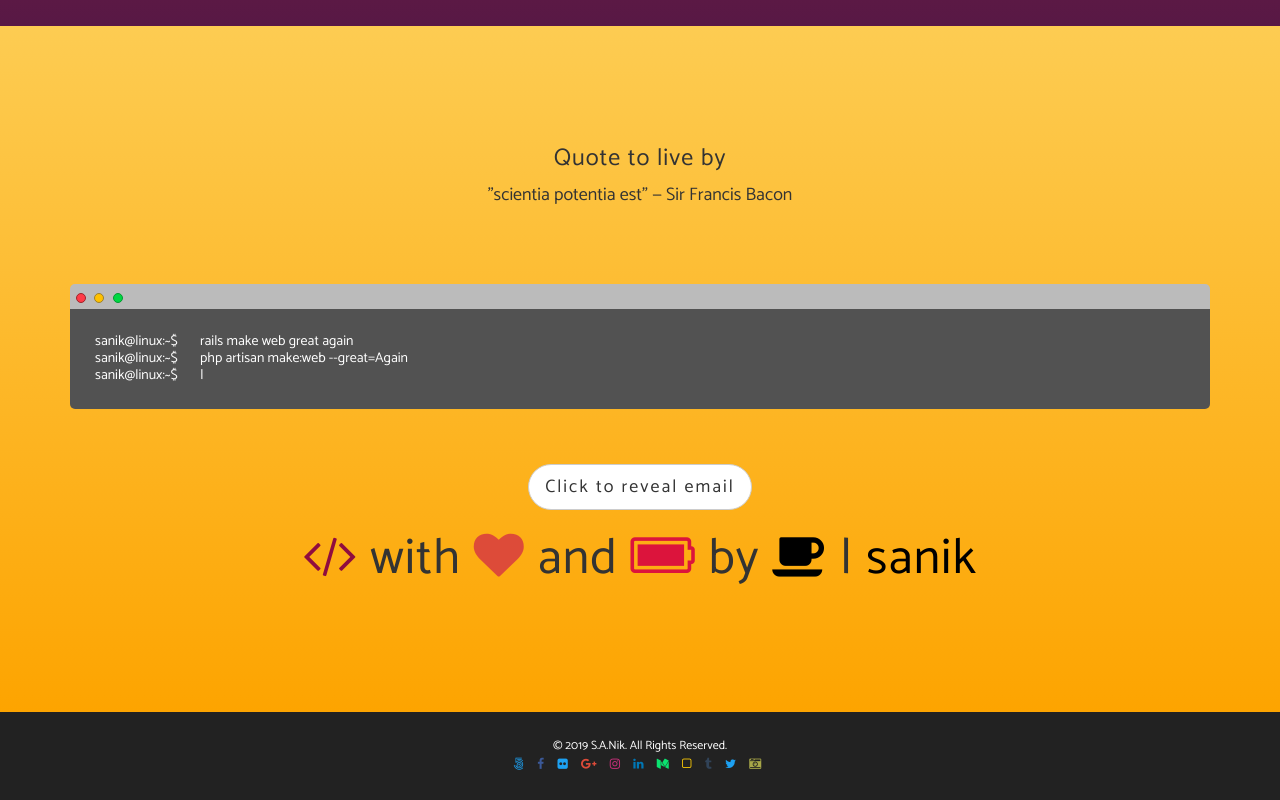
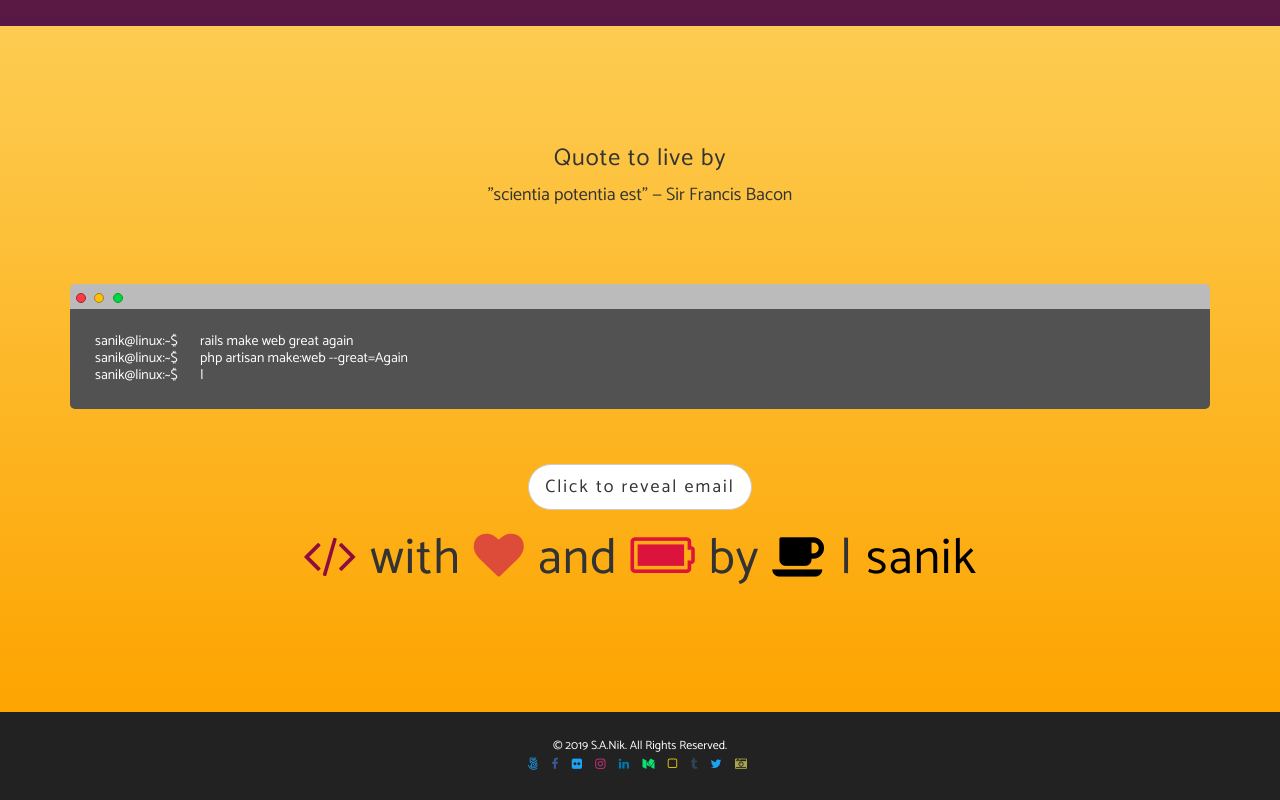
Before and after one commit to sanikkenway/sanikkenway.github.io, a website: page index.html in a window 1280 px wide. Shown: the part 4275-5075 px from the top of the page. Drawn offline with nearby package versions, Linux system fonts and the light colour scheme.

Commit message:
update social

```diff
--- a/index.html
+++ b/index.html
@@ -285,15 +285,14 @@
             <p>&copy; <span id="current-year"></span> S.A.Nik. All Rights Reserved.</p>
             <ul class="list-inline">
                 <li><a href="https://500px.com/sanik" class="fa fa-500px" target="_blank"></a></li>
-				<li><a href="https://www.facebook.com/sanik90" class="fa fa-facebook" target="_blank"></a></li>
+				<li><a href="https://www.facebook.com/sanikkenway" class="fa fa-facebook" target="_blank"></a></li>
 				<li><a href="https://www.flickr.com/photos/sanik" class="fa fa-flickr" target="_blank"></a></li>
-				<li><a href="https://plus.google.com/u/0/+NikSaifulAnuar" class="fa fa-google-plus" target="_blank"></a></li>
-				<li><a href="https://instagram.com/sanik90" class="fa fa-instagram" target="_blank"></a></li>
-                <li><a href="https://www.linkedin.com/in/sanik90" class="fa fa-linkedin" target="_blank"></a></li>
-				<li><a href="https://medium.com/@sanik90" class="fa fa-medium" target="_blank"></a></li>
+				<li><a href="https://instagram.com/sanikkenway" class="fa fa-instagram" target="_blank"></a></li>
+                <li><a href="https://www.linkedin.com/in/sanikkenway" class="fa fa-linkedin" target="_blank"></a></li>
+				<li><a href="https://medium.com/@sanikkenway" class="fa fa-medium" target="_blank"></a></li>
 				<li><a href="https://members.nationalgeographic.com/773926066898" class="fa fa-square-o" target="_blank"></a></li>
 				<li><a href="https://sanik.tumblr.com" class="fa fa-tumblr" target="_blank"></a></li>
-				<li><a href="https://twitter.com/sanik90" class="fa fa-twitter" target="_blank"></a></li>
+				<li><a href="https://twitter.com/sanikkenway" class="fa fa-twitter" target="_blank"></a></li>
 				<li><a href="https://sanik.vsco.co" class="fa fa-camera-retro" target="_blank"></a></li>
             </ul>
         </div>
```
